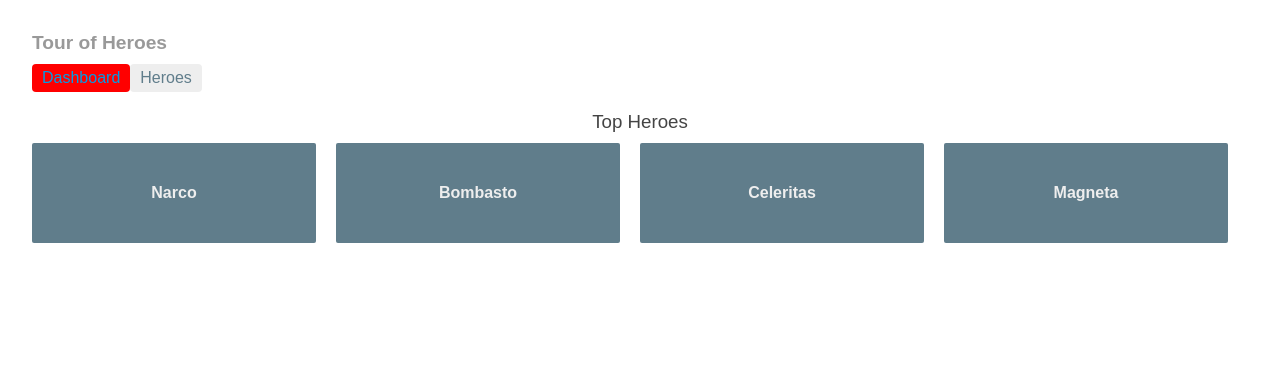
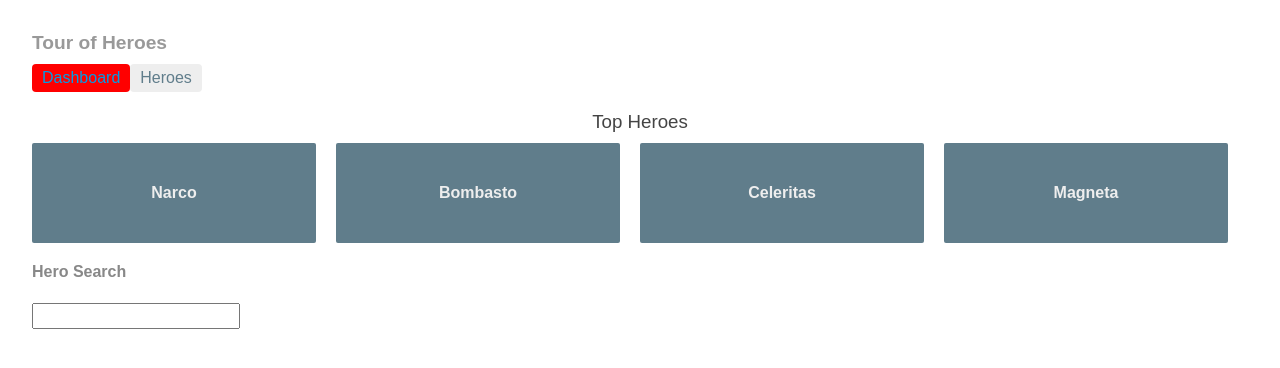
Before and after one commit to dmorosinotto/ngcli-tour-hero, an Angular app: page /dashboard in a window 1280 px wide. Shown: the top 368 px of the page. Built offline with nearby package versions, Linux system fonts and the light colour scheme; data requests are answered from the project's data file.

Commit message:
step29.5 - add <hero-search> to dashboard and try search by "ma" or "o"

```diff
--- a/src/app/dashboard.component.html
+++ b/src/app/dashboard.component.html
@@ -7,3 +7,4 @@
       </div>
     </a>
 </div>
+<hero-search></hero-search>
```
